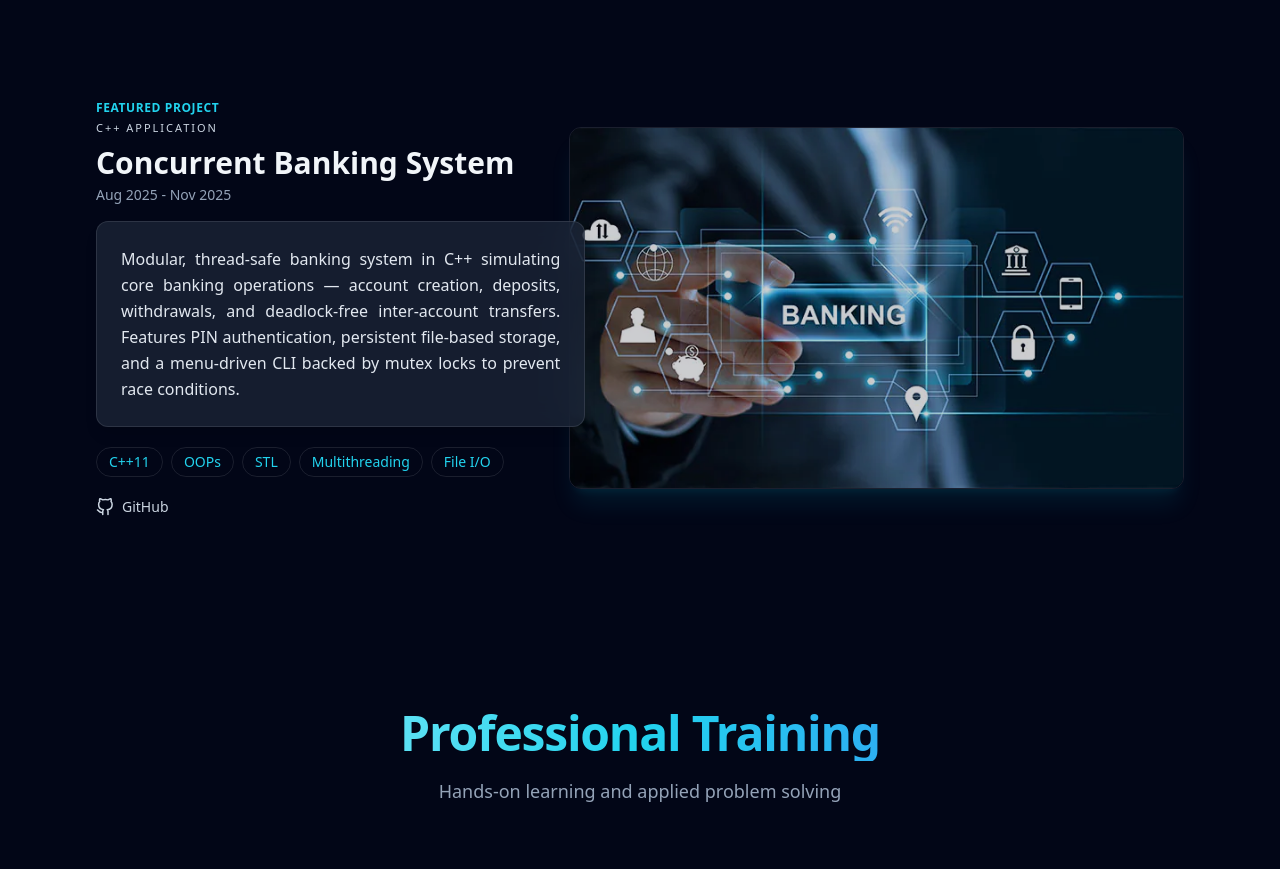
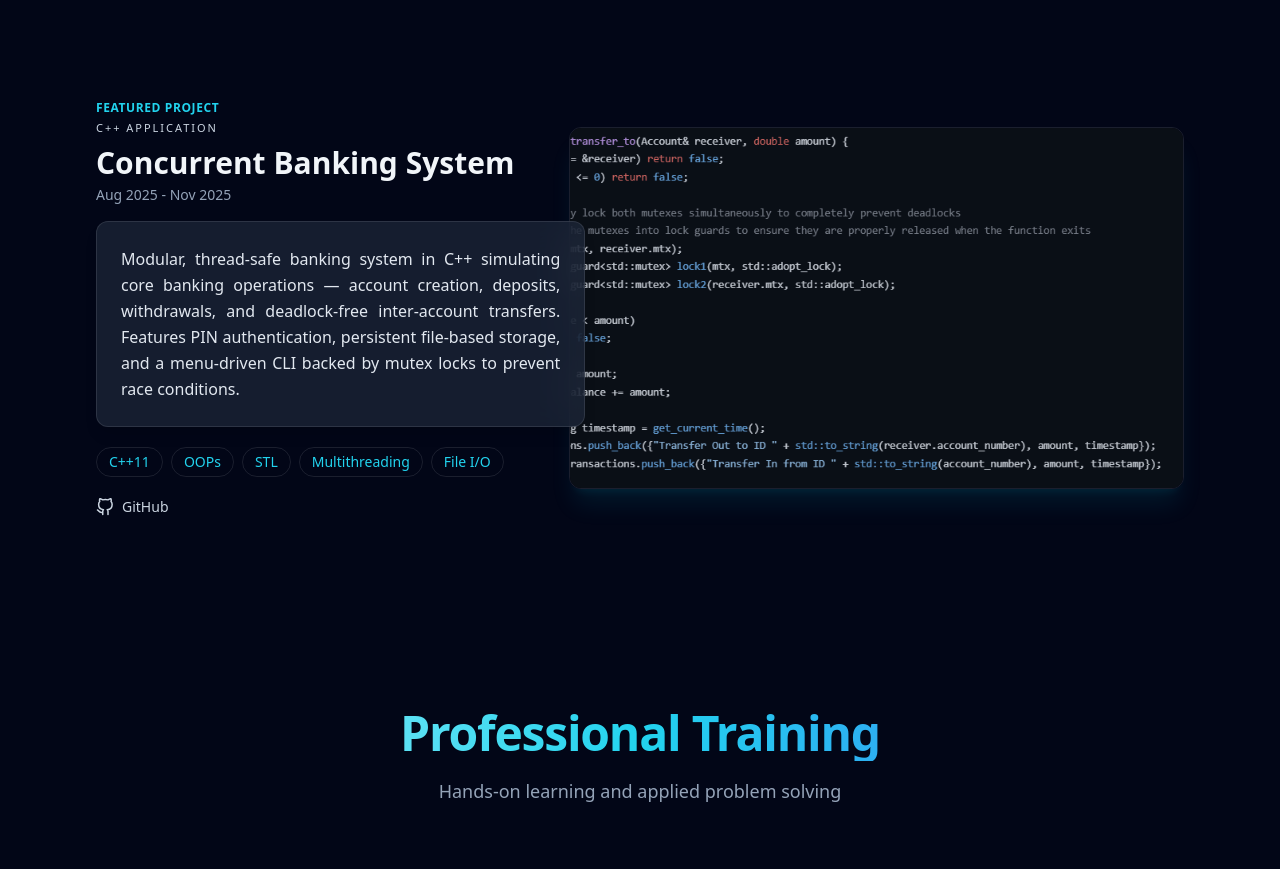
Before and after one commit to Sakshi-Sood/Sakshi-Sood-Portfolio, a React (Vite) app: page / in a window 1280 px wide. Shown: the part 4440-5309 px from the top of the page. Built offline with nearby package versions, Linux system fonts and the light colour scheme.

Commit message:
Add banking system image and update reference in portfolio data

```diff
--- a/src/data/portfolioData.js
+++ b/src/data/portfolioData.js
@@ -92,7 +92,7 @@ I am currently pursuing a degree in Computer Science with a focus on data scienc
         },
         {
             title: 'Concurrent Banking System',
-            image: '/images/BankingSystem.png',
+            image: '/images/banking_system.png',
             duration: 'Aug 2025 - Nov 2025',
             category: 'C++ APPLICATION',
             description:
```
Also changed, not shown: public/images/banking_system.png (added).
